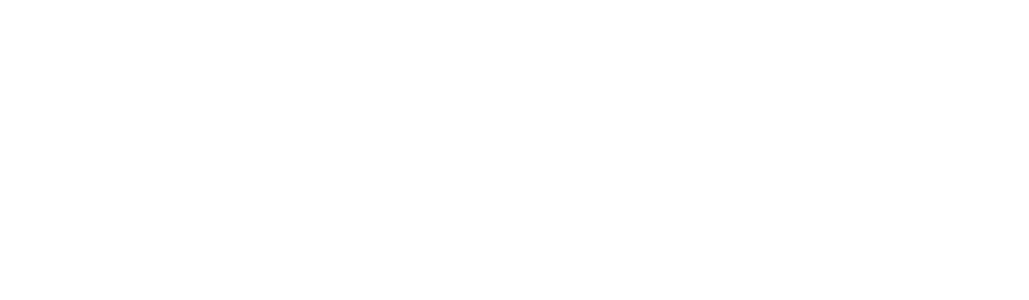
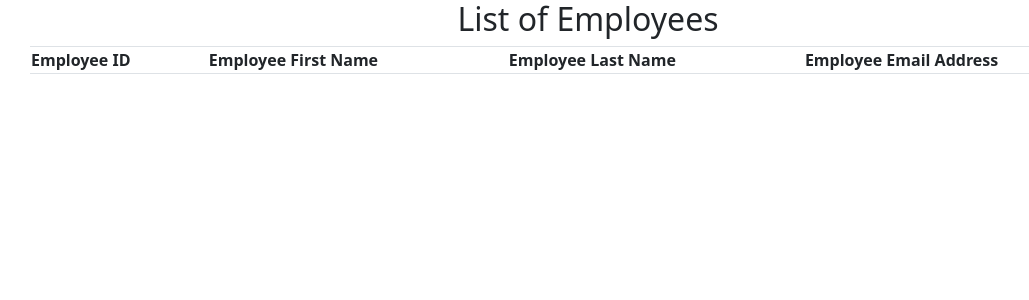
Before and after one commit to PhenDoesStuff/learning-react-springboot-application, a React (Create React App) app in the folder react-frontend/: page / in a window 1280 px wide. Shown: the top 300 px of the page, without its empty margins (52-1081 px from the left). Built offline with nearby package versions, Linux system fonts and the light colour scheme.

Commit message:
Created a table for the app to list of employees

```diff
--- a/react-frontend/src/App.jsx
+++ b/react-frontend/src/App.jsx
@@ -1,7 +1,12 @@
 import './App.css';
+import { ListEmployee } from './components/ListEmployee';
 
 function App() {
-	return <div className='app'></div>;
+	return (
+		<div>
+			<ListEmployee />
+		</div>
+	);
 }
 
 export default App;
--- /dev/null
+++ b/react-frontend/src/components/ListEmployee.jsx
@@ -0,0 +1,29 @@
+import React, { useState } from 'react';
+
+export const ListEmployee = () => {
+	const [employees, setEmployees] = useState([]);
+
+	return (
+		<div className='container'>
+			<h2 className='text-center'>List of Employees</h2>
+			<table className='table table-bordered table-striped'>
+				<thead>
+					<th>Employee ID</th>
+					<th>Employee First Name</th>
+					<th>Employee Last Name</th>
+					<th>Employee Email Address</th>
+				</thead>
+				<tbody>
+					{employees.map(employee => (
+						<tr key={employee.id}>
+							<td>{employee.id}</td>
+							<td>{employee.firstName}</td>
+							<td>{employee.lastName}</td>
+							<td>{employee.emailAddress}</td>
+						</tr>
+					))}
+				</tbody>
+			</table>
+		</div>
+	);
+};
```
